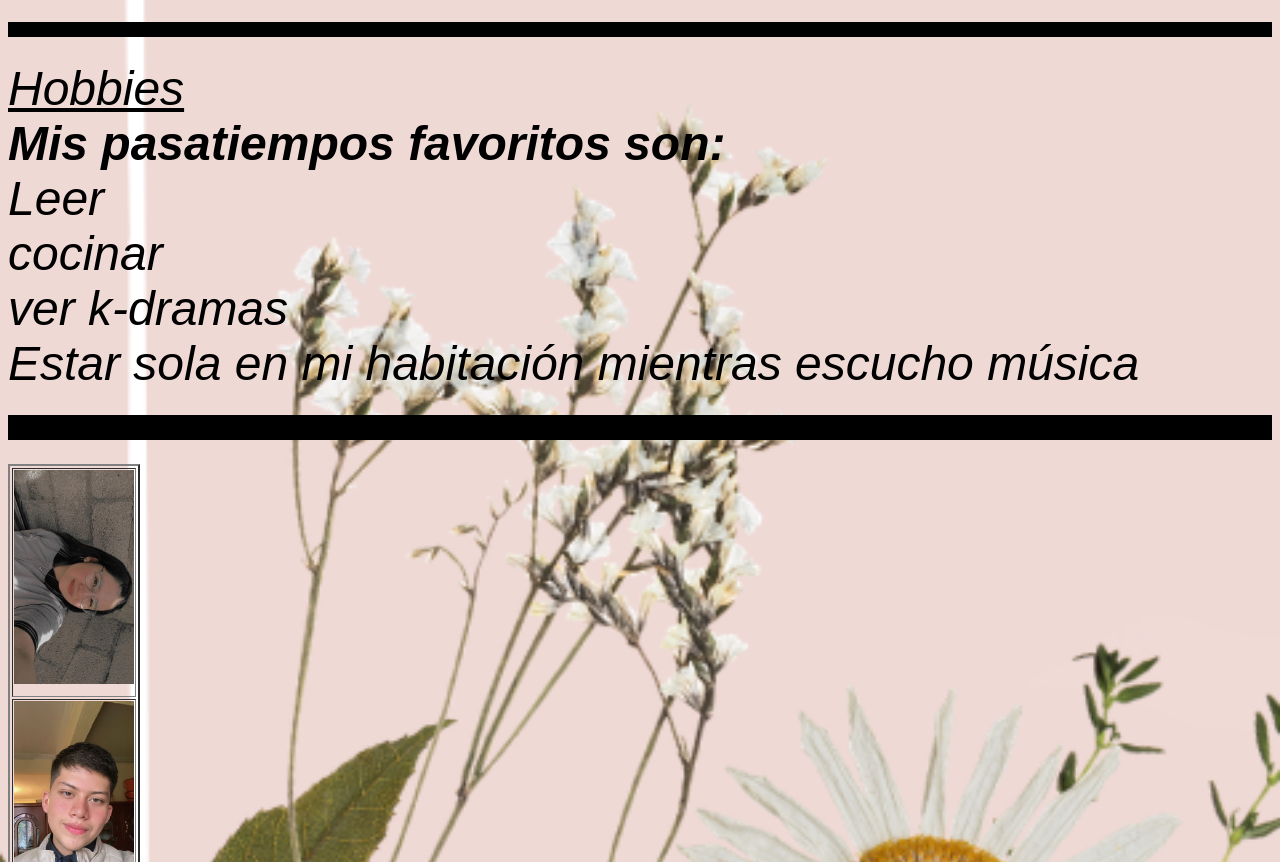
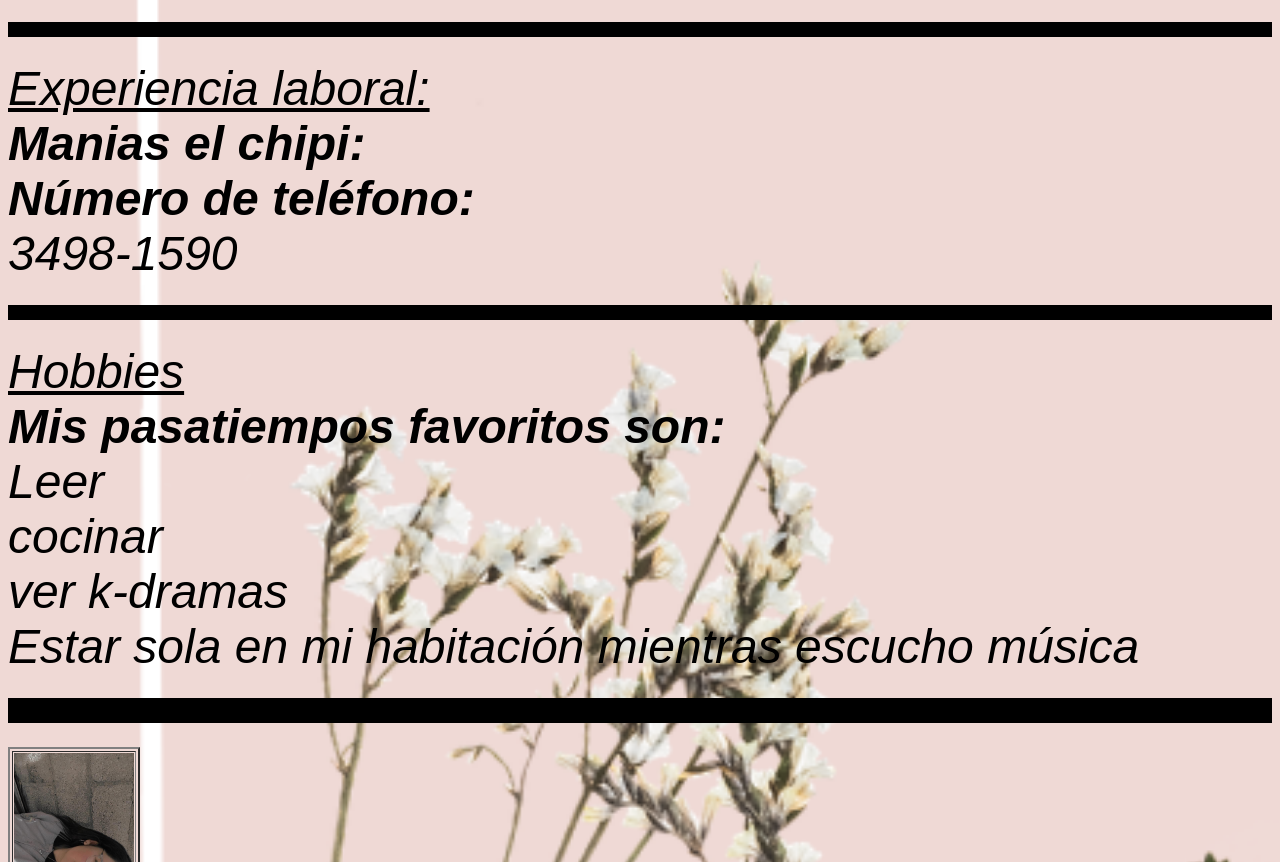
Before and after one commit to Emily898/Emily-Cord-n-, a plain HTML site: page index.html in a window 1280 px wide. Shown: the part 1476-2338 px from the top of the page. Drawn offline with Linux system fonts and the light colour scheme.

Commit message:
Update index.html

```diff
--- a/index.html
+++ b/index.html
@@ -37,6 +37,11 @@ background-image: url("fondo.avif");
 <b>instituto profecional de computación </b><br>
 <i>Divercificado en ciencias y letras con orientación en computación</i><br>
 <hr color = "Black" size = "15" aling = "center">
+<u><i>Experiencia laboral:</i></u><br>
+<b>Manias el chipi:</b><br>
+<b>Número de teléfono:</b><br>
+<i>3498-1590</i><br>
+  <hr color = "Black" size = "15" aling = "center">
   <u><i>Hobbies </i></u><br>
 <b>Mis pasatiempos favoritos son:</b><br>
 <i>Leer</i><br>
```
